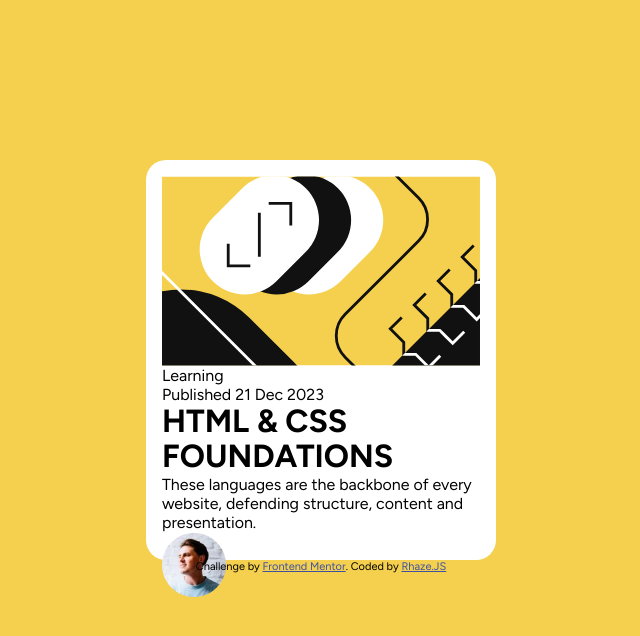
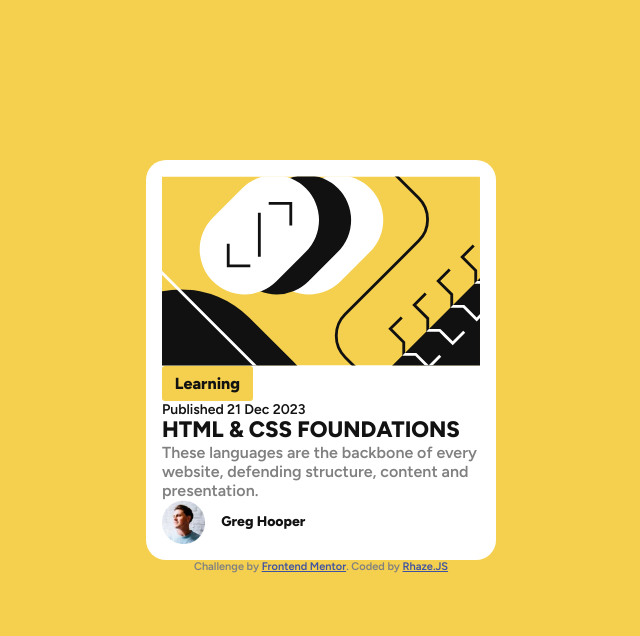
Before and after one commit to King-rhaze/Blog-preview-card, a plain HTML site: page index.html in a window 1280 px wide. Shown: the whole page, without its empty margins (319-959 px from the left). Drawn offline with Linux system fonts and the light colour scheme.

Commit message:
smaller changes to author image

```diff
--- a/index.css
+++ b/index.css
@@ -18,7 +18,11 @@
 }
 
 body{
-    background-color: 	#f4d04e;
+    font-family: var(--ff-main);
+    font-size: var(--fs-main);
+    font-weight: var(--fs-600);
+    color: var(--clr-Grey);
+    background-color: var(--clr-Yellow);
 }
 
 .attribution { font-size: 11px; text-align: center; }
@@ -35,6 +39,42 @@ body{
     padding: 1rem;
 }
 
+.blog-type {
+    color: var(--clr-Black);
+    font-weight: var(--fw-800);
+    display: inline-block;
+    background-color: var(--clr-Yellow);
+    padding: .5rem .8rem;
+    border-radius: .2rem;
+}
+
+.blog-date {
+    font-size: 14px;
+    color: var(--clr-Black);
+}
+
+.blog-title {
+    color: var(--clr-Black);
+    font-weight: var(--fw-800);
+    font-size: 1.4rem;
+}
+
+.author {
+    color: var(--clr-Black);
+    font-weight: var(--fw-800);
+    font-size: 14px;
+}
+
+.user-data {
+    display: flex;
+    align-items: center;
+    gap: 1rem;
+}
+
+.user-image{
+    width: 2.7rem;
+}
+
 img {
     display: block;
     max-width: 100%;
--- a/index.html
+++ b/index.html
@@ -24,8 +24,8 @@
     </p>
 
     <div class="user-data">
-      <img src="assets/images/image-avatar.webp" alt="image-avatar">
-      <p class="author"></p>
+      <img src="assets/images/image-avatar.webp" alt="image-avatar" class="user-image">
+      <p class="author">Greg Hooper</p>
     </div>
   </div>
 </main>
```
